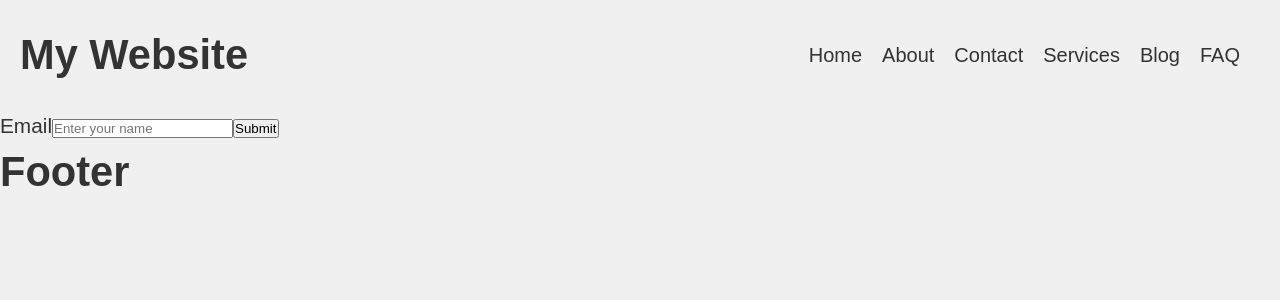
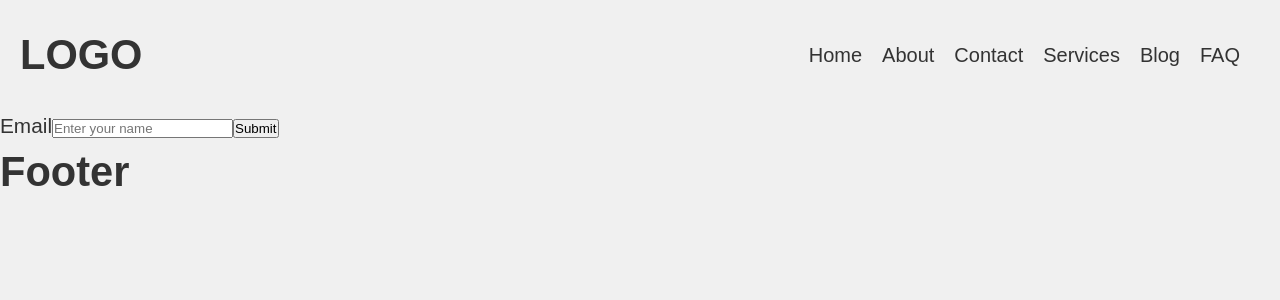
Before and after one commit to NourIslamAoudia/learn-React-Js, a React (Vite) app: page / in a window 1280 px wide. Shown: the top 300 px of the page. Built offline with nearby package versions, Linux system fonts and the light colour scheme.

Commit message:
props part1

```diff
--- a/components/header/Header.jsx
+++ b/components/header/Header.jsx
@@ -3,10 +3,18 @@ import styles from "./header.module.css"; // Using CSS Modules for scoped styles
 import NavBar from "./NavBar";
 
 const Header = () => {
+  const links = [
+    { href: "/", label: "Home" },
+    { href: "/about", label: "About" },
+    { href: "/contact", label: "Contact" },
+    { href: "/services", label: "Services" },
+    { href: "/blog", label: "Blog" },
+    { href: "/faq", label: "FAQ" },
+  ];
   return (
     <header className={styles.header}>
-      <h1>My Website</h1>
-      <NavBar />
+      <h1>LOGO</h1>
+      <NavBar links={links} />
     </header>
 
   );
--- a/components/header/NavBar.jsx
+++ b/components/header/NavBar.jsx
@@ -1,14 +1,6 @@
 import styles from "./header.module.css"; // Using CSS Modules for scoped styles
 
-const NavBar = () => {
-  const links = [
-    { href: "/", label: "Home" },
-    { href: "/about", label: "About" },
-    { href: "/contact", label: "Contact" },
-    { href: "/services", label: "Services" },
-    { href: "/blog", label: "Blog" },
-    { href: "/faq", label: "FAQ" },
-  ];
+const NavBar = ({ links }) => {
   return (
     <ul className={styles.navbar}>
       {links.map((link, index) => (
```
